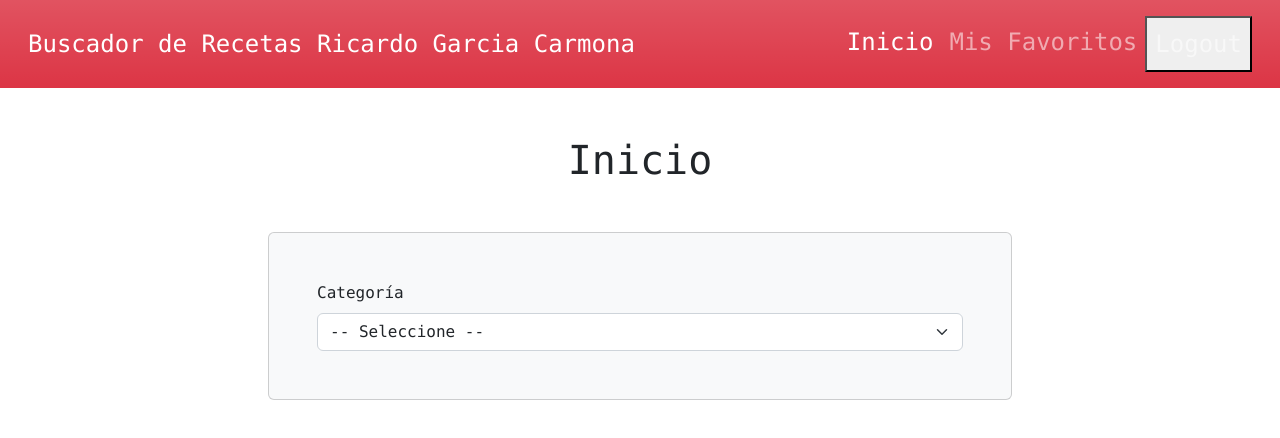
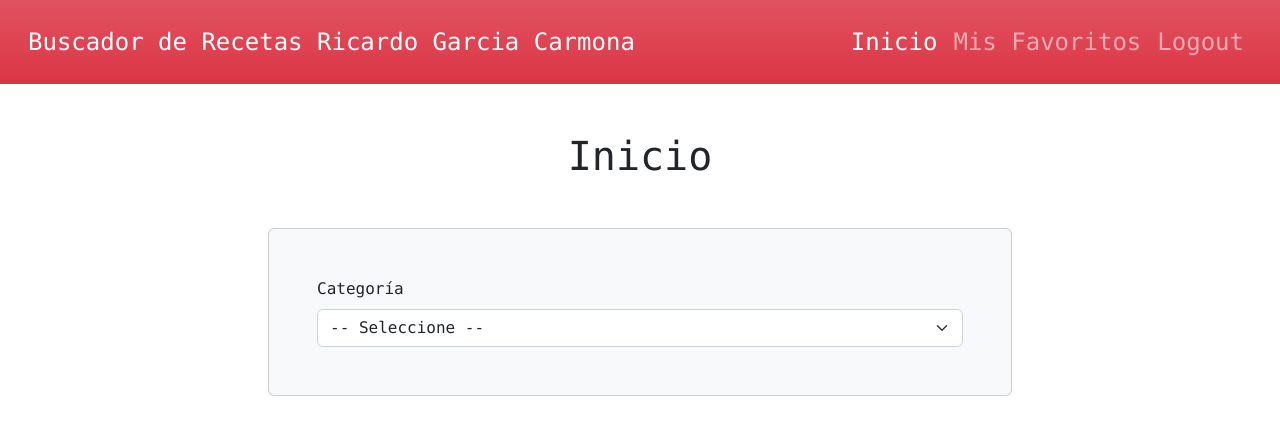
Before and after one commit to Richipoio/loginjs, a plain HTML site: page index.html in a window 1280 px wide. Drawn offline with Linux system fonts and the light colour scheme; no server answers; sample sign-in values are in the browser's storage.

Commit message:
Update index.html

```diff
--- a/index.html
+++ b/index.html
@@ -28,7 +28,7 @@
                         <a class="nav-link fs-4" href="favoritos.html">Mis Favoritos</a>
                     </li>
                     <li>
-                        <button id="logout" class="nav-link fs-4" background-color: lightblue;>Logout</button>
+                        <a id="logout" class="nav-link fs-4" background-color: lightblue;>Logout</a>
 
                         <script src="js/index.js"></script>
                     </li>
```
